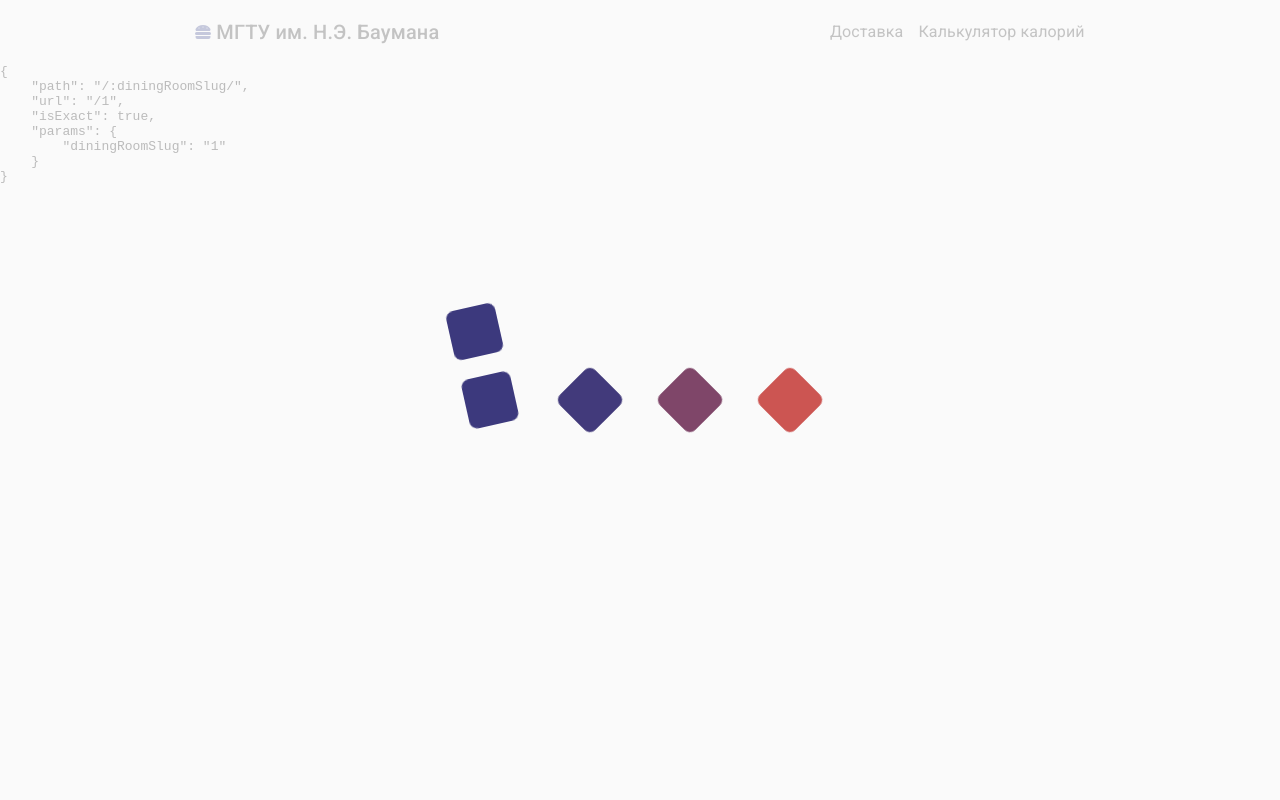
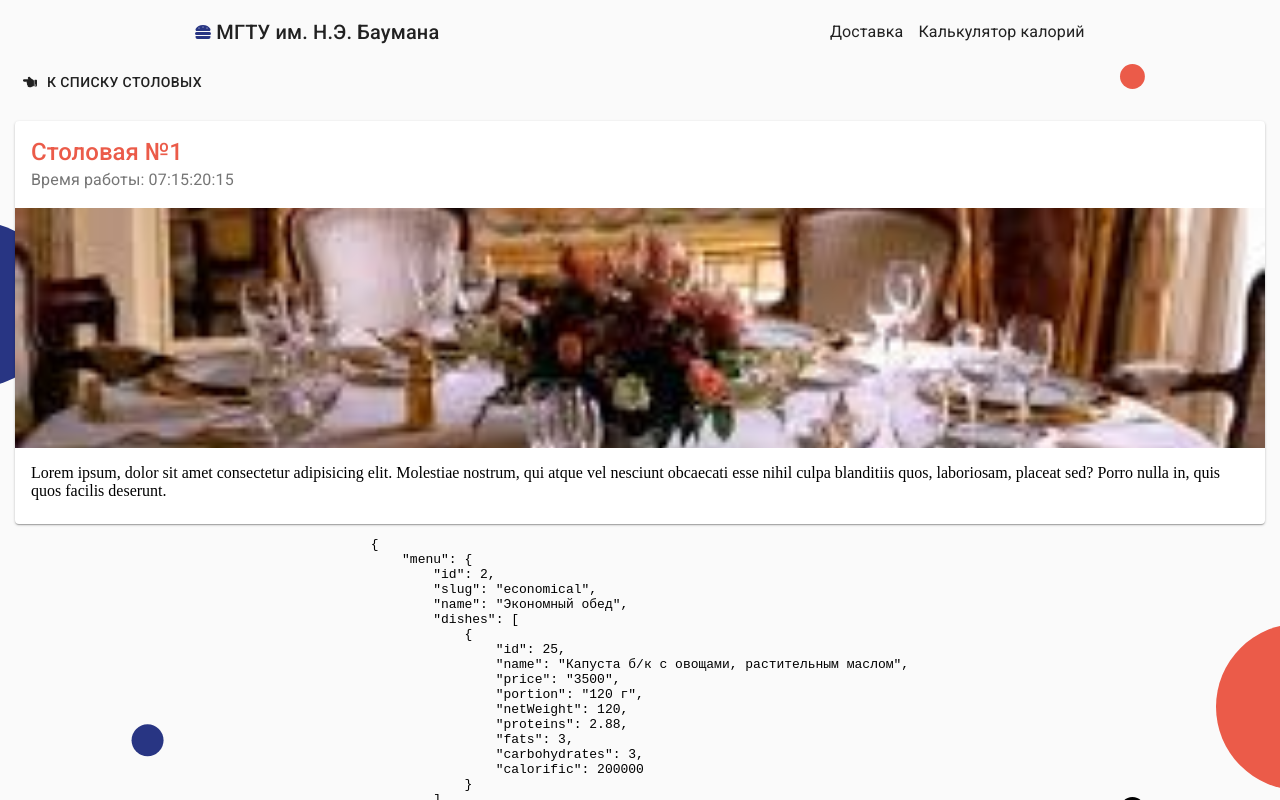
Before and after one commit to solid-happiness/dining-room, a React (Create React App) app: page /1 in a window 1280 px wide. Shown: the top 800 px of the page. Built offline with nearby package versions, Linux system fonts and the light colour scheme.

Commit message:
Добавил отрисовку карточки меню

```diff
--- /dev/null
+++ b/src/Components/DiningRoom/MenuGroup.jsx
@@ -0,0 +1,7 @@
+import React from 'react';
+
+const MenuGroup = (props) => (
+    <pre>{JSON.stringify(props, null, 4)}</pre>
+);
+
+export default MenuGroup;
--- /dev/null
+++ b/src/Components/DiningRoom/RoomDescription.jsx
@@ -0,0 +1,89 @@
+import React from 'react';
+import PropTypes from 'prop-types';
+import styled from 'styled-components';
+import { withStyles } from '@material-ui/core/styles';
+import Button from '@material-ui/core/Button';
+import Typography from '@material-ui/core/Typography';
+import Card from '@material-ui/core/Card';
+import CardHeader from '@material-ui/core/CardHeader';
+import CardMedia from '@material-ui/core/CardMedia';
+import { CardContent } from '@material-ui/core';
+
+const Container = styled.section`
+    display: grid;
+    grid: 1fr / 300px 1fr;
+    justify-items: center;
+    margin-top: 15px;
+
+    @media screen and (max-width: 720px) {
+        grid: 1fr 1fr / 1fr;
+    }
+`;
+
+const Appearance = styled.img`
+    width: 30%;
+    min-width: 250px;
+    margin-right: 30px;
+    border-radius: 4px;
+    overflow: hidden;
+`;
+
+const RoomDescription = ({
+    name,
+    img,
+    description,
+    classes,
+    openTime,
+    closeTime,
+ }) => (
+    <Card>
+        <CardHeader
+            title={name}
+            classes={{
+                title: classes.title,
+            }}
+            titleTypographyProps={{
+                color: 'secondary',
+            }}
+            subheader={`Время работы: ${openTime}:${closeTime}`}
+        />
+        {img && (
+            <CardMedia
+                image={img}
+                title={description}
+                className={classes.media}
+            />
+        )}
+        {/* <Container>
+            <Typography color="textSecondary">
+                {description}
+            </Typography>
+        </Container> */}
+        <CardContent>
+            {description}
+        </CardContent>
+    </Card>
+)
+
+RoomDescription.defaultProps = {
+    name: '',
+    description: '',
+    img: '',
+}
+
+RoomDescription.propTypes = {
+    name: PropTypes.string,
+    description: PropTypes.string,
+    img: PropTypes.string,
+};
+
+const styles = {
+    title: {
+        fontWeight: 500,
+    },
+    media: {
+        padding: '120px',
+    }
+}
+
+export default withStyles(styles)(RoomDescription);
--- /dev/null
+++ b/src/Components/DiningRoom/dining-room.json
@@ -0,0 +1,46 @@
+{
+    "name": "Столовая №1",
+    "slug": "hot-dish",
+    "openTime": "07:15",
+    "closeTime": "20:15",
+    "description": "Lorem ipsum, dolor sit amet consectetur adipisicing elit. Molestiae nostrum, qui atque vel nesciunt obcaecati esse nihil culpa blanditiis quos, laboriosam, placeat sed? Porro nulla in, quis quos facilis deserunt.",
+    "img": "/hot-dish.jpeg",
+    "menuGroups": [
+        {
+            "id": 2,
+            "slug": "economical",
+            "name": "Экономный обед",
+            "dishes": [
+                {
+                    "id": 25,
+                    "name": "Капуста б/к с овощами, растительным маслом",
+                    "price": "3500",
+                    "portion": "120 г",
+                    "netWeight": 120,
+                    "proteins": 2.88,
+                    "fats": 3,
+                    "carbohydrates": 3,
+                    "calorific": 200000
+                }
+            ]
+        },
+        {
+            "id": 3,
+            "slug": "diet",
+            "name": "Диетические блюда",
+            "dishes": [
+                {
+                    "id": 26,
+                    "name": "Каша молочная манная с маслом",
+                    "price": "4000",
+                    "portion": "250 г",
+                    "netWeight": 250,
+                    "proteins": 13,
+                    "fats": 15,
+                    "carbohydrates": 21,
+                    "calorific": 400000
+                }
+            ]
+        }
+    ]
+}
--- /dev/null
+++ b/src/Components/DiningRoom/getRoom.jsx
@@ -0,0 +1,5 @@
+import room from './dining-room.json';
+
+const getRoom = () => new Promise((resolve) => setInterval(resolve, 2000, room))
+
+export default getRoom;
--- a/src/Components/DiningRoom/index.jsx
+++ b/src/Components/DiningRoom/index.jsx
@@ -1,25 +1,110 @@
 import React from 'react';
 import styled from 'styled-components';
+import Button from '@material-ui/core/Button';
+import { FontAwesomeIcon } from '@fortawesome/react-fontawesome';
+import { faHandPointLeft } from '@fortawesome/free-solid-svg-icons';
+import ExpansionPanel from '@material-ui/core/ExpansionPanel';
+import ExpansionPanelSummary from '@material-ui/core/ExpansionPanelSummary';
 import Layout from '../Layout';
+import MainSection from '../MainSection';
 import Loader from '../Loader';
+import getRoom from './getRoom';
+import RoomDescription from './RoomDescription';
+import MenuGroup from './MenuGroup';
 
 const Container = styled.div`
     position: relative;
     min-height: calc(100vh - 64px);
-    margin-top: 64px;
+    margin: 0 15px;
+    display: flex;
+    flex-direction: column;
+    align-items: center;
 `;
 
+const BackButton = styled(Button)`
+    && {
+        align-self: flex-start;
+        margin-bottom: 20px;
+    }
+`;
+
+const BackIcon = styled(FontAwesomeIcon)`
+    && {
+        margin-right: 10px;
+    }
+`;
+
+
+const ROOM_ACTIONS = {
+    SET_LOADING: 0,
+    SET_ROOM: 1,
+}
+
+const rooms = (state, action) => {
+    switch (action.type) {
+    case ROOM_ACTIONS.SET_LOADING:
+        return {
+            ...state,
+            loading: action.loading,
+        }
+    case ROOM_ACTIONS.SET_ROOM:
+        return {
+            ...state,
+            ...action.payload,
+        }
+
+    default:
+        return state;
+    }
+}
+
+const loadRoom = async (slug, dispatch) => {
+    dispatch({
+        type: ROOM_ACTIONS.SET_LOADING,
+        loading: true,
+    });
+
+    const room = await getRoom(slug);
+
+    dispatch({
+        type: ROOM_ACTIONS.SET_ROOM,
+        payload: room
+    });
+
+    dispatch({
+        type: ROOM_ACTIONS.SET_LOADING,
+        loading: false
+    });
+}
+
 const DiningRoom = ({ match }) => {
+    const [room, dispatch] = React.useReducer(
+        rooms,
+        {
+            loading: true,
+            menuGroups: [],
+        }
+    );
+
     const { diningRoomSlug } = match.params;
+
+    React.useEffect(() => {
+        loadRoom(diningRoomSlug, dispatch);
+    }, [])
 
     return (
         <Layout>
-            <Container>
-                <Loader fullscreen />
-                <pre>
-                    {JSON.stringify(match, null, 4)}
-                </pre>
-            </Container>
+            <MainSection>
+                <Container>
+                    <Loader fullscreen loading={room.loading} />
+                    <BackButton>
+                        <BackIcon icon={faHandPointLeft} />
+                        К списку столовых
+                    </BackButton>
+                    <RoomDescription {...room} />
+                    {room.menuGroups.map((menu) => <MenuGroup menu={menu} />)}
+                </Container>
+            </MainSection>
         </Layout>
     )
 }
--- a/src/Components/Home/index.jsx
+++ b/src/Components/Home/index.jsx
@@ -5,14 +5,10 @@ import Layout from '../Layout';
 import Header from './Header';
 import DiningRooms from './DiningRooms';
 import Feedback from './Feedback';
-import mainBackground from './main-background.svg';
+import MainSection from '../MainSection';
 
 const Section = styled.section`
-  margin: 50px 0;
-  ${({ main }) => main && `
-    background-image: url("${mainBackground}");
-    background-size: cover;
-  `}
+  margin: 64px 0;
 `;
 
 const Home = () => (
@@ -20,10 +16,10 @@ const Home = () => (
     <Section>
       <Header />
     </Section>
-    <Section main>
+    <MainSection>
       <DiningRooms />
       <Feedback />
-    </Section>
+    </MainSection>
   </Layout>
 );
 
--- a/src/Components/Loader/index.jsx
+++ b/src/Components/Loader/index.jsx
@@ -15,6 +15,7 @@ const Container = styled.div`
     display: flex;
     align-items: center;
     justify-content: center;
+    z-index: 999;
 `;
 
 const Domino = styled.div`
--- /dev/null
+++ b/src/Components/MainSection/index.jsx
@@ -0,0 +1,10 @@
+import styled from 'styled-components';
+import background from './background.svg';
+
+const MainSection = styled.section`
+  margin: 64px 0;
+  background-image: url("${background}");
+  background-size: cover;
+`;
+
+export default MainSection;
--- a/src/Components/SiteHeader/index.jsx
+++ b/src/Components/SiteHeader/index.jsx
@@ -16,6 +16,7 @@ const Container = styled.header`
     width: 100%;
     height: 64px;
     background: rgb(250, 250, 250);
+    z-index: 5;
 `;
 
 const HomePageLink = styled(Link)`
```
Also changed, not shown: public/hot-dish.jpeg (added), src/Components/MainSection/background.svg (renamed from src/Components/Home/main-background.svg).
